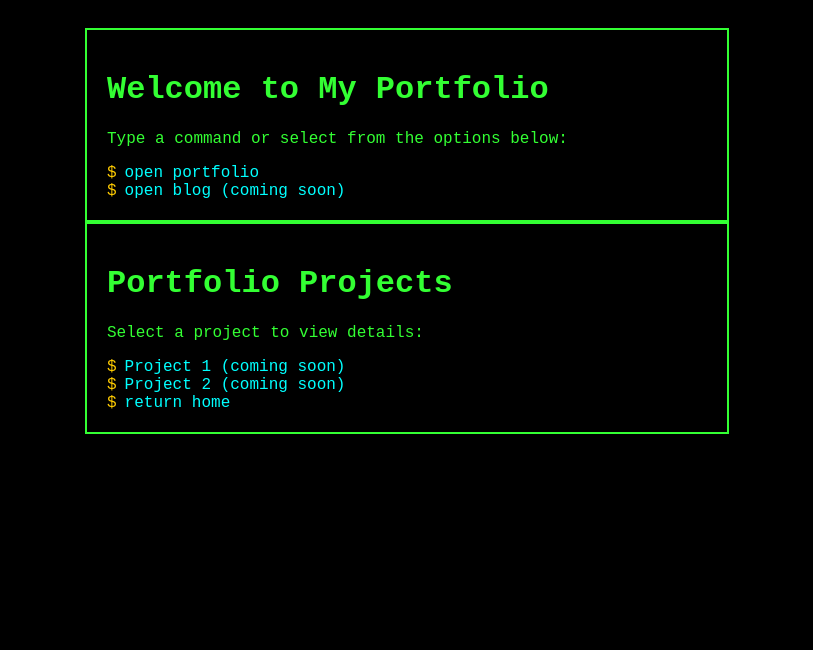
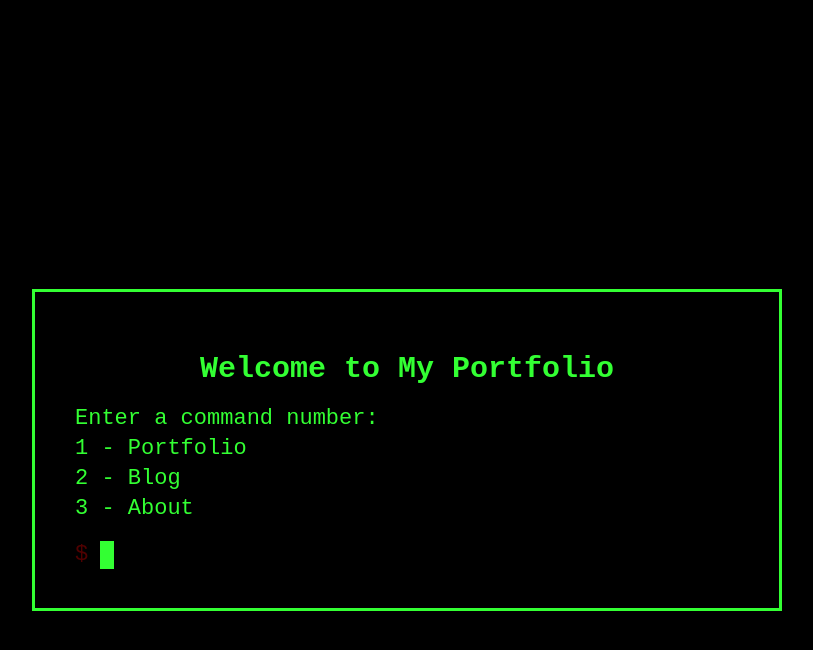
Before and after one commit to relyk9/relyk9.github.io, a Jekyll site: the page index.html, which Jekyll copies as it is, in a window 1280 px wide. Shown: the top 650 px of the page, without its empty margins (233-1046 px from the left). Built offline with Jekyll 4.4.1, drawn with Linux system fonts in a browser that asks for light colours.

Commit message:
Updated correct structure.

```diff
--- a/index.html
+++ b/index.html
@@ -10,100 +10,127 @@
       background-color: black;
       color: #33ff33;
       font-family: "Courier New", monospace;
-      padding: 20px;
-    }
-    a {
-      color: #00ffff;
-      text-decoration: none;
-    }
-    a:hover {
-      text-decoration: underline;
+      font-size: 22px;
+      display: flex;
+      justify-content: center;
+      align-items: center;
+      height: 100vh;
+      margin: 0;
     }
     .terminal {
-      border: 2px solid #33ff33;
-      padding: 20px;
-      max-width: 600px;
-      margin: auto;
+      border: 3px solid #33ff33;
+      padding: 40px;
+      width: 100%;
+      max-width: 750px;
+      text-align: left;
+      box-sizing: border-box;
+    }
+    h1 {
+      font-size: 30px;
+      text-align: center;
+      margin-bottom: 20px;
+    }
+    p {
+      font-size: 22px;
+      margin: 5px 0;
     }
     .command-line {
       display: flex;
       align-items: center;
+      margin-top: 20px;
     }
     .prompt {
-      color: #ffcc00;
-      margin-right: 8px;
+      color: rgb(80, 0, 0);
+      margin-right: 10px;
+    }
+    .input-container {
+      display: flex;
+      align-items: center;
+      flex-grow: 1;
+      position: relative;
+    }
+    input[type="text"] {
+      background: transparent;
+      border: none;
+      color: #33ff33;
+      font-family: "Courier New", monospace;
+      font-size: 22px;
+      width: 100%;
+      outline: none;
+      caret-color: transparent; /* Hide default caret */
+    }
+    .custom-cursor {
+      width: 14px;
+      height: 28px;
+      background-color: #33ff33;
+      animation: blink 1s step-start infinite;
+      position: absolute;
+    }
+    @keyframes blink {
+      50% { opacity: 0; }
     }
   </style>
 </head>
 <body>
   <div class="terminal">
     <h1>Welcome to My Portfolio</h1>
-    <p>Type a command or select from the options below:</p>
+    <p>Enter a command number:</p>
+    <p>1 - Portfolio</p>
+    <p>2 - Blog</p>
+    <p>3 - About</p>
     <div class="command-line">
       <span class="prompt">$</span>
-      <a href="/portfolio/">open portfolio</a>
-    </div>
-    <div class="command-line">
-      <span class="prompt">$</span>
-      <a href="#" onclick="alert('Blog coming soon!')">open blog (coming soon)</a>
+      <div class="input-container">
+        <input type="text" id="commandInput" autofocus>
+        <div class="custom-cursor" id="customCursor"></div>
+      </div>
     </div>
   </div>
+
+  <script>
+    const commandInput = document.getElementById("commandInput");
+    const customCursor = document.getElementById("customCursor");
+
+    // Update cursor position as user types
+    function updateCursor() {
+      const textWidth = getTextWidth(commandInput.value, window.getComputedStyle(commandInput).font);
+      customCursor.style.left = `${textWidth + 2}px`;
+    }
+
+    // Function to measure text width
+    function getTextWidth(text, font) {
+      const canvas = document.createElement("canvas");
+      const context = canvas.getContext("2d");
+      context.font = font;
+      return context.measureText(text).width;
+    }
+
+    commandInput.addEventListener("input", updateCursor);
+
+    commandInput.addEventListener("keydown", function(event) {
+      if (event.key === "Enter") {
+        const command = commandInput.value.trim();
+        commandInput.value = ""; // Clear input after pressing Enter
+        updateCursor();
+
+        switch (command) {
+          case "1":
+            window.location.href = "/portfolio/";
+            break;
+          case "2":
+            window.location.href = "/blog/";
+            break;
+          case "3":
+            window.location.href = "/about/";
+            break;
+          default:
+            alert("Unknown command. Please enter 1, 2, or 3.");
+        }
+      }
+    });
+
+    // Initialize cursor position
+    updateCursor();
+  </script>
 </body>
 </html>
-
-<!-- portfolio/index.html (Portfolio Projects Page) -->
-<!DOCTYPE html>
-<html lang="en">
-<head>
-  <meta charset="UTF-8">
-  <meta name="viewport" content="width=device-width, initial-scale=1.0">
-  <title>My Portfolio - Projects</title>
-  <style>
-    body {
-      background-color: black;
-      color: #33ff33;
-      font-family: "Courier New", monospace;
-      padding: 20px;
-    }
-    a {
-      color: #00ffff;
-      text-decoration: none;
-    }
-    a:hover {
-      text-decoration: underline;
-    }
-    .terminal {
-      border: 2px solid #33ff33;
-      padding: 20px;
-      max-width: 600px;
-      margin: auto;
-    }
-    .command-line {
-      display: flex;
-      align-items: center;
-    }
-    .prompt {
-      color: #ffcc00;
-      margin-right: 8px;
-    }
-  </style>
-</head>
-<body>
-  <div class="terminal">
-    <h1>Portfolio Projects</h1>
-    <p>Select a project to view details:</p>
-    <div class="command-line">
-      <span class="prompt">$</span>
-      <a href="#">Project 1 (coming soon)</a>
-    </div>
-    <div class="command-line">
-      <span class="prompt">$</span>
-      <a href="#">Project 2 (coming soon)</a>
-    </div>
-    <div class="command-line">
-      <span class="prompt">$</span>
-      <a href="/">return home</a>
-    </div>
-  </div>
-</body>
-</html>
```
Also changed, not shown: about/index.html (added, +28 -0 lines), blog/index.html (added, +28 -0 lines), portfolio/index.html (added, +28 -0 lines).
